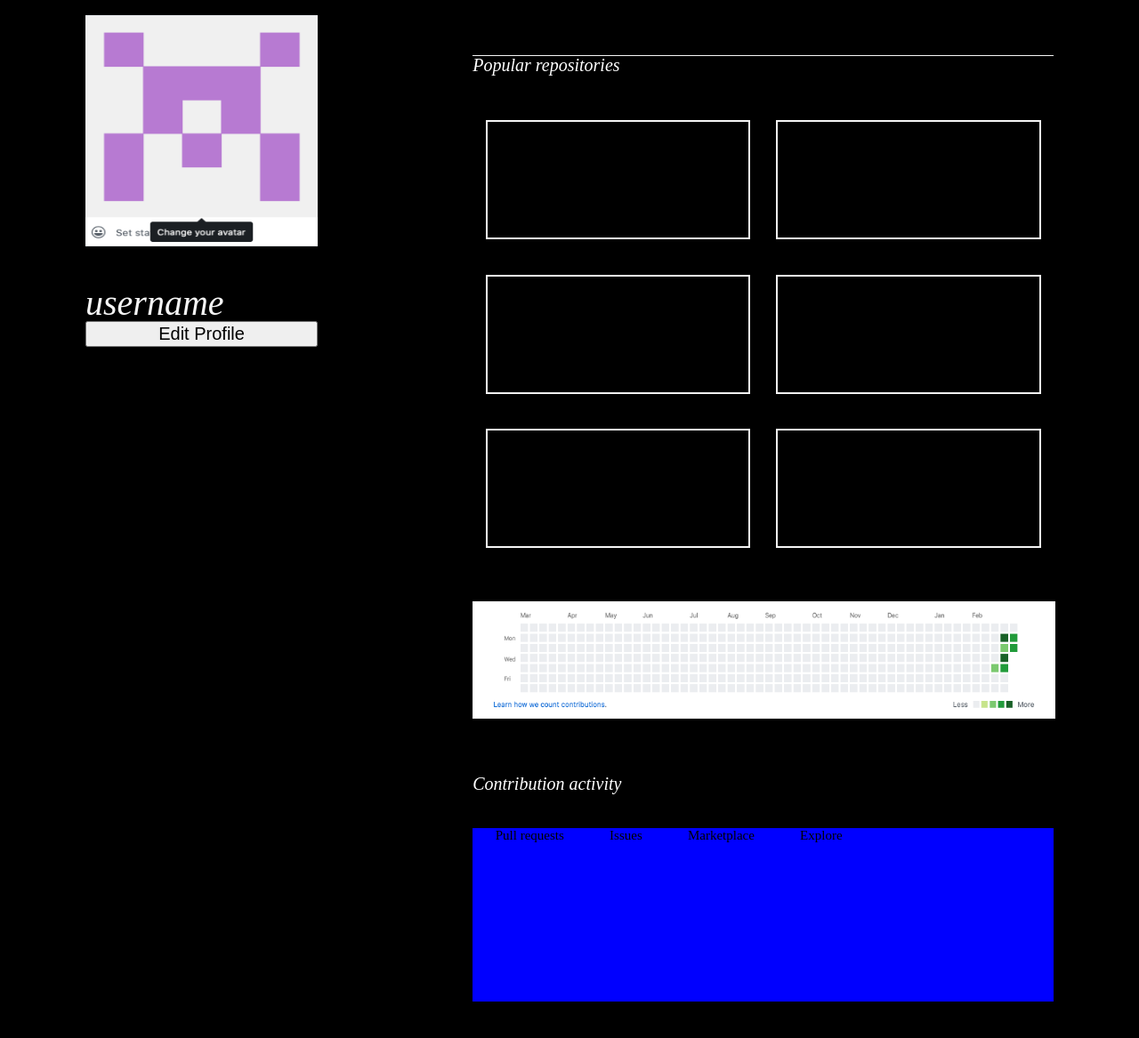
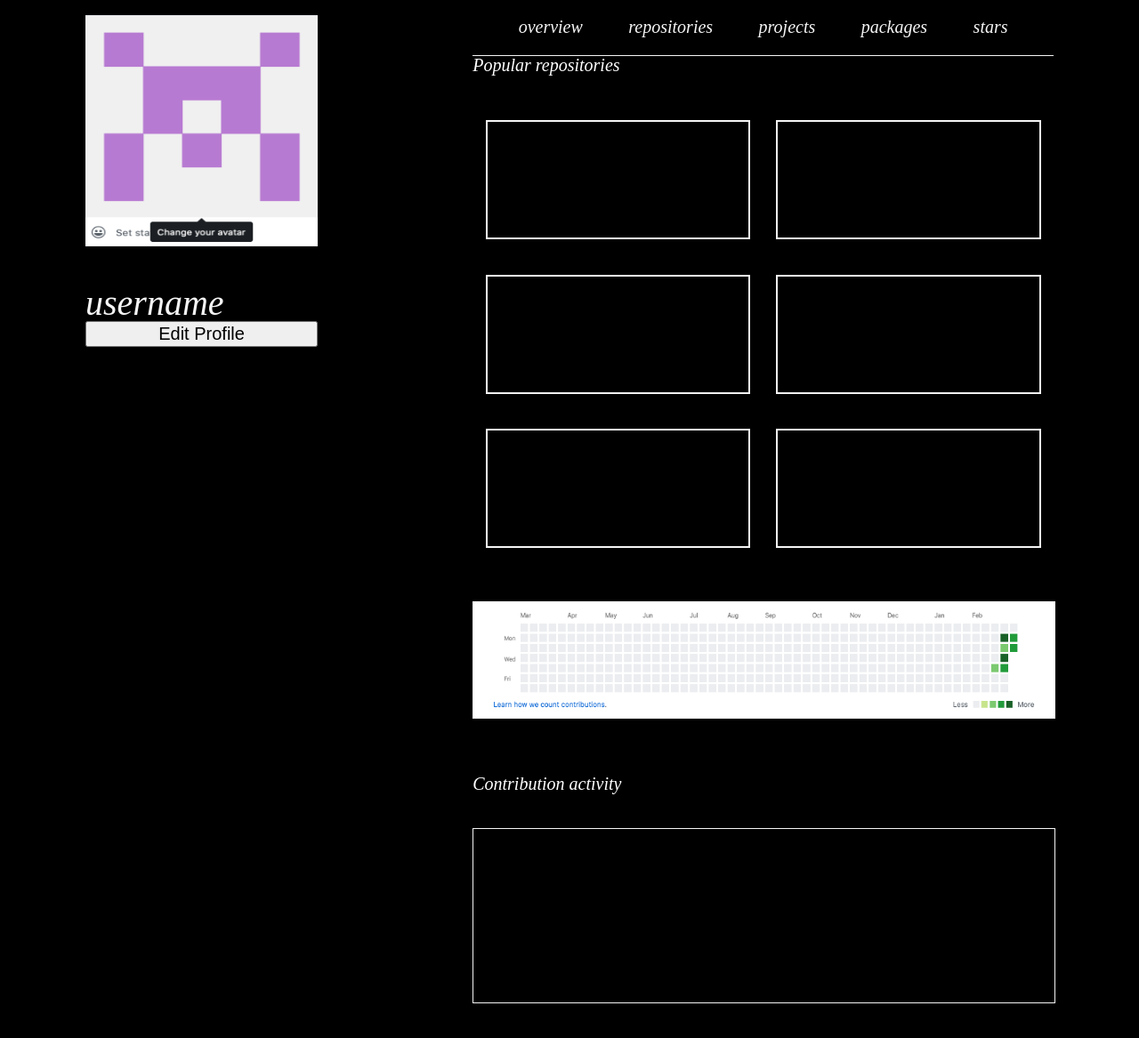
Before and after one commit to saiplodark/HTML-Layouts-2-afternoon, a plain HTML site: page index.html in a window 1280 px wide. Shown: the part 83-1250 px from the top of the page at 89% size. Drawn offline with Linux system fonts and the light colour scheme.

Commit message:
editted and  done

```diff
--- a/index.css
+++ b/index.css
@@ -91,6 +91,9 @@ main1 > h2{
     font-size: 20px;
     width: 60%;
 }
+.button:hover{
+    background-color: blue
+}
 
 main2{
 width: 60%;
@@ -98,11 +101,30 @@ width: 60%;
     background-color: black;
 }
 
+
+
 .overview{
     width: 100%;
     height: 5%;
     /* background-color: brown; */
     border-bottom: solid 1px whitesmoke;
+    display: flex;
+    justify-content: space-evenly;
+    align-items: center;
+}
+
+.links2{
+    display: flex;
+    position: static;
+    justify-content: space-evenly;
+    width: 100%;
+}
+
+.links2 > li > a{
+    font-size: 20px;
+    text-decoration: none;
+    color: whitesmoke;
+    font-style: italic;
 }
 
 main2 > h1{
@@ -150,5 +172,6 @@ main2 > h3{
     width: 100%;
     height: 15%;
     margin-top: 40px;
-    background-color: blue;
+    /* background-color: blue; */
+    border: solid 1px whitesmoke;
 }
--- a/index.html
+++ b/index.html
@@ -34,7 +34,15 @@
     <button class="button">Edit Profile</button>
     </main1>
     <main2>
-    <div class="overview"></div>
+    <div class="overview">
+        <ul class="links2">
+            <li><a href="#">overview</a></li>
+            <li><a href="#">repositories</a></li>
+            <li><a href="#">projects</a></li>
+            <li><a href="#">packages</a></li>
+            <li><a href="#">stars</a></li>
+        </ul>
+    </div>
     <h1>Popular repositories </h1>
     <div class="popular">
         <div class="act 1"></div>
@@ -46,14 +54,7 @@
     </div>
     <img class="calender" src="./calender.png">
     <h3>Contribution activity</h3>
-    <footer class="contribution">
-        <ul class="links">
-            <li><a href="#">Pull requests</a></li>
-            <li><a href="#">Issues</a></li>
-            <li><a href="#">Marketplace</a></li>
-            <li><a href="#">Explore</a></li>
-        </ul>
-    </footer>
+    <footer class="contribution"> </footer>
     </main2>
    </main>
 
```
